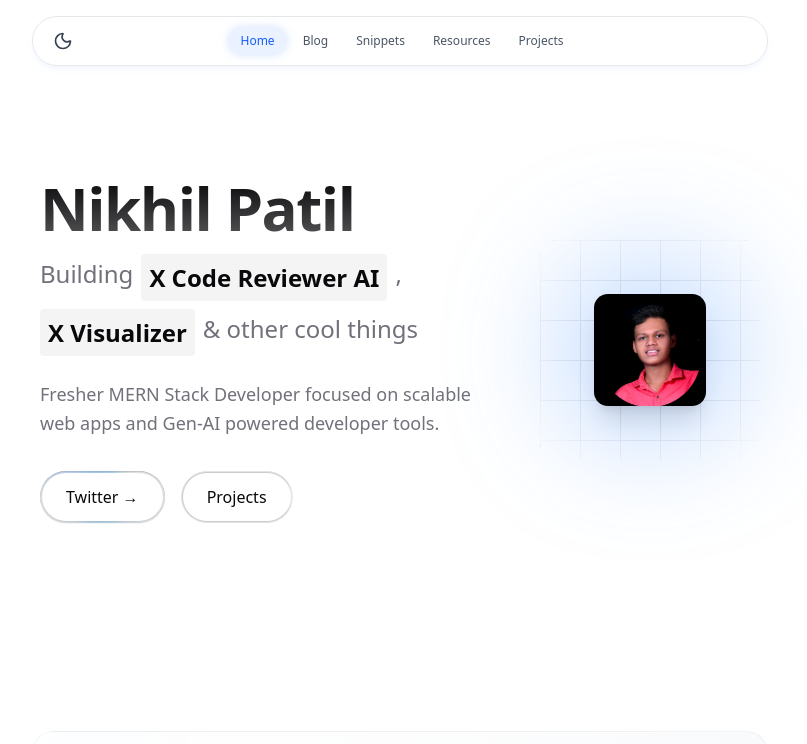
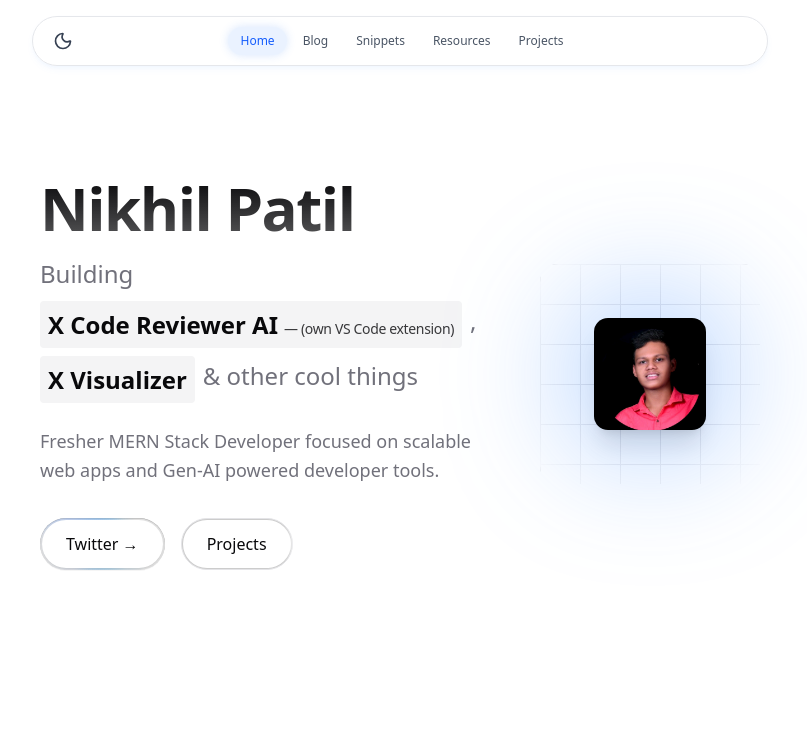
Before and after one commit to NikhilPatil2727/modern-portfolio, a Next.js app: page / in a window 1280 px wide. Shown: the top 744 px of the page, without its empty margins (240-1047 px from the left). Built offline with nearby package versions, Linux system fonts and the light colour scheme; grey boxes are pictures that could not be loaded.

Commit message:
updated x code reviewer Ai vs code mentioned

```diff
--- a/components/sections/Hero.tsx
+++ b/components/sections/Hero.tsx
@@ -21,9 +21,10 @@ export default function Hero() {
             Building
             <Link
               href="https://marketplace.visualstudio.com/items?itemName=nikhil27.x-code-reviewer-ai"
-              className="inline-flex items-center font-semibold text-foreground bg-muted px-2 py-1 rounded whitespace-nowrap hover:underline"
+              className="inline-flex flex-wrap items-baseline gap-1.5 font-semibold text-foreground bg-muted px-2 py-1 rounded hover:underline"
             >
               X Code Reviewer AI
+              <span className="text-sm font-medium tracking-tight text-foreground/80">— (own VS Code extension)</span>
             </Link>
             ,
             <Link
```
